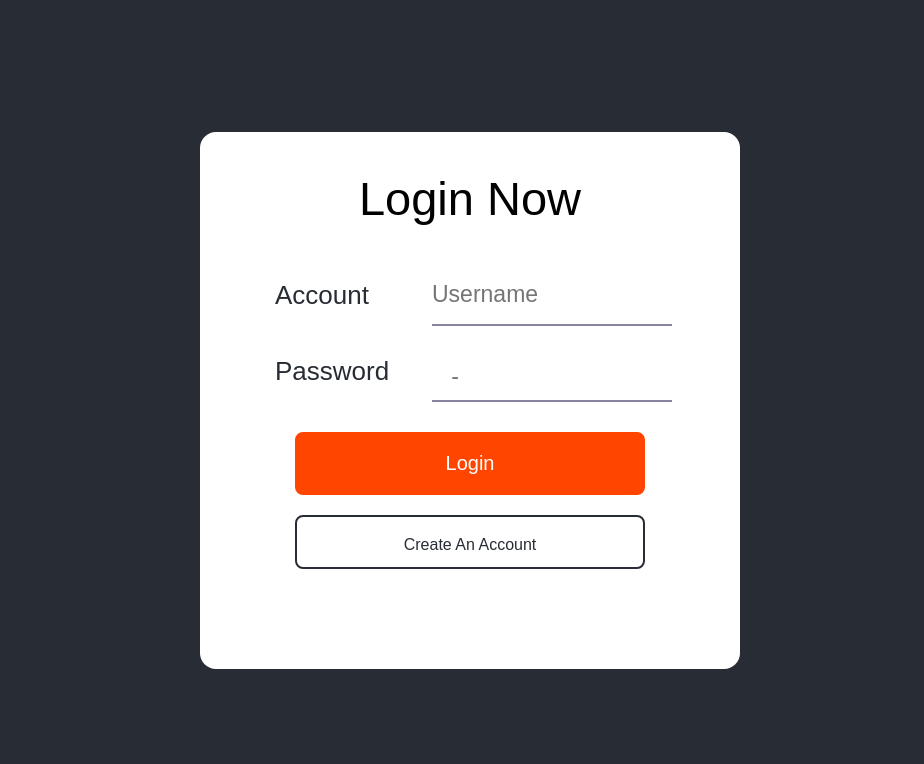
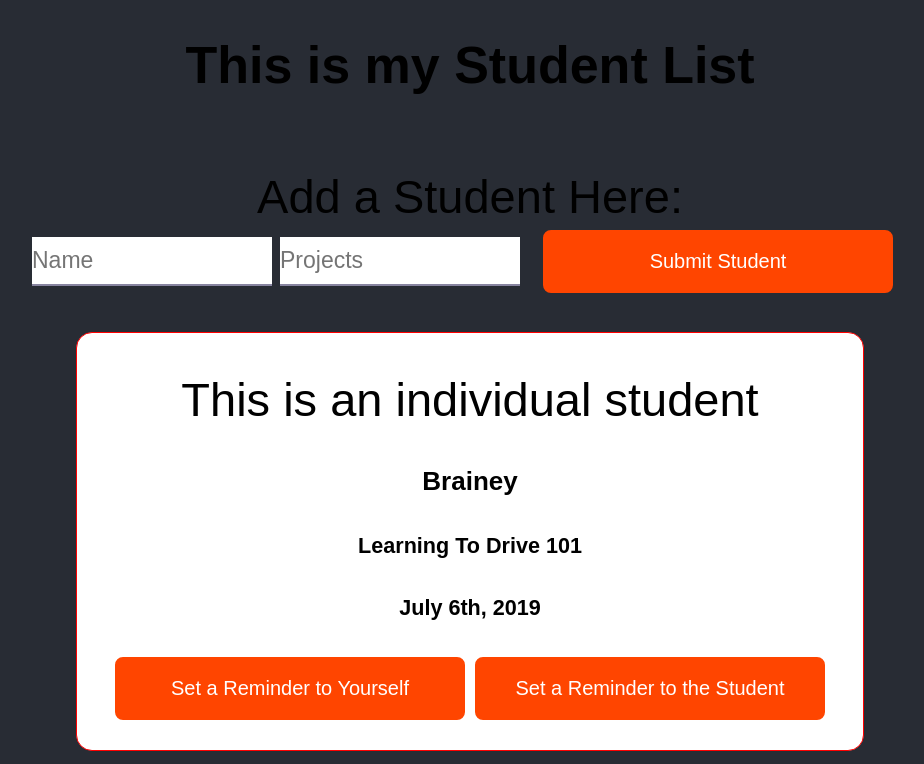
Before and after one commit to bw-better-professor-team/BuildWeek-4_15_19-BetterProfessor-FE, a React (Create React App) app in the folder better-professor/: page /student-list in a window 1280 px wide. Before the commit this address led to /login. Shown: the top 764 px of the page, without its empty margins (170-1094 px from the left). Built offline with nearby package versions, Linux system fonts and the light colour scheme.

Commit message:
Working on Styling the app.

```diff
--- a/better-professor/src/App.css
+++ b/better-professor/src/App.css
@@ -204,3 +204,25 @@ span {
     align-items: center;
     flex-direction: column;
   }
+
+  .Student-List-Wrapper {
+    display: flex;
+    flex-direction: column;
+    align-items: center;
+  }
+
+  .Student-List-Individual-Wrapper {
+    /* background-color: white; */
+    width: 90%;
+  }
+
+  .Individual-Student-Wrapper {
+    border: 1px solid red;
+    background-color: white;
+    margin: 0 0 15px;
+    border-radius: 16px;
+    padding: 0 0 15px;
+  }
+  .Individual-Student-Wrapper button {
+    margin: 0 5px 15px;
+  }
--- a/better-professor/src/App.js
+++ b/better-professor/src/App.js
@@ -34,7 +34,7 @@ function App() {
         <Route path='/login' component={Login} />
         <Route exact path='/create-account' component={CreateAccount} />
         <Route exact path='/student-list' component={StudentList} />
-        <Redirect from="/" to="/login" />
+        {/* <Redirect from="/" to="/login" /> */}
       </div>
     </Router>
   )
--- a/better-professor/src/components/IndividualStudent.js
+++ b/better-professor/src/components/IndividualStudent.js
@@ -20,11 +20,11 @@ class IndividualStudent extends Component {
             <h5>{this.props.student.projects}</h5>
             <h5>{this.props.student.date}</h5>
             <button>
-            This Button will be to Select the student
+            Set a Reminder to Yourself
 
             </button>
             <button>
-            This Button will be to Send a Message
+            Set a Reminder to the Student
 
             </button>
 
```
